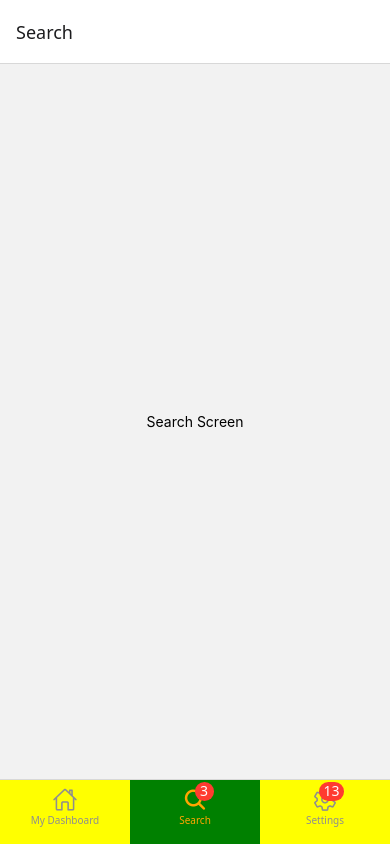
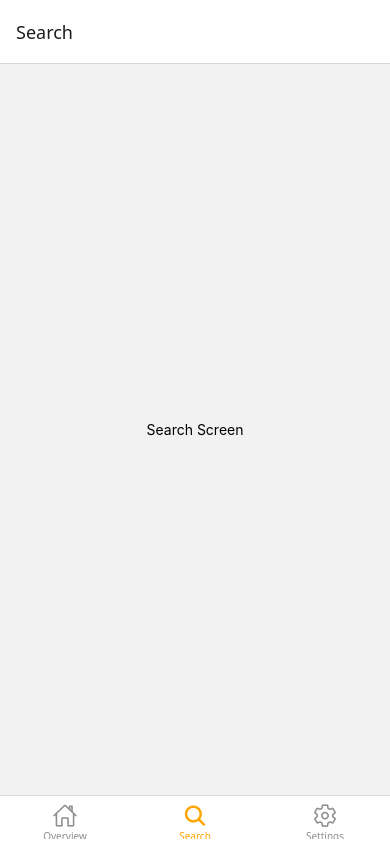
Before and after one commit to ManjeetSingh-02/learning-full-stack-mobile-development, a React Native app in the folder 02 - react_navigation/: screen / in a window 390 px wide. Built offline with nearby package versions, Linux system fonts and the light colour scheme.

Commit message:
Add DynamicBottomTabsWithStack component for integrated navigation

```diff
--- a/02 - react_navigation/src/App.tsx
+++ b/02 - react_navigation/src/App.tsx
@@ -4,6 +4,7 @@ import { StaticNativeStackNavigation } from '@/navigators/NativeStack/Static';
 import { StaticStackNavigation } from '@/navigators/Stack/Static';
 import { StaticBottomTabs } from './navigators/BottomTabs/Static';
 import { DynamicBottomTabs } from './navigators/BottomTabs/Dynamic';
+import { DynamicBottomTabsWithStack } from './navigators/BottomTabWithStack';
 
 export default function App() {
   return (
@@ -17,6 +18,7 @@ export default function App() {
 
     // BOTTOM TABS
     // <StaticBottomTabs />
-    <DynamicBottomTabs />
+    // <DynamicBottomTabs />
+    <DynamicBottomTabsWithStack />
   );
 }
--- /dev/null
+++ b/02 - react_navigation/src/navigators/BottomTabWithStack.tsx
@@ -0,0 +1,72 @@
+// internal-imports
+import UserScreen from '@/screens/User';
+import SearchScreen from '@/screens/Search';
+import SettingsScreen from '@/screens/Settings';
+import ProfileScreen from '@/screens/Profile';
+
+// external-imports
+import React from 'react';
+import { NavigationContainer } from '@react-navigation/native';
+import { createBottomTabNavigator } from '@react-navigation/bottom-tabs';
+import { createNativeStackNavigator } from '@react-navigation/native-stack';
+import { Ionicons } from '@expo/vector-icons';
+
+const Stack = createNativeStackNavigator();
+const Tab = createBottomTabNavigator();
+
+function MyStackScreen() {
+  return (
+    <Stack.Navigator initialRouteName="Profile" screenOptions={{ headerShown: false }}>
+      <Stack.Screen name="Profile" component={ProfileScreen} />
+      <Stack.Screen
+        name="User"
+        component={UserScreen}
+        initialParams={{
+          username: 'Guest',
+        }}
+      />
+    </Stack.Navigator>
+  );
+}
+
+function MyTabs() {
+  return (
+    <Tab.Navigator
+      initialRouteName="Search"
+      screenOptions={({ route }) => ({
+        tabBarActiveTintColor: 'orange',
+        tabBarIcon: ({ focused, color, size }) => (
+          <Ionicons
+            name={
+              route.name === 'Overview'
+                ? focused
+                  ? 'home'
+                  : 'home-outline'
+                : route.name === 'Search'
+                  ? focused
+                    ? 'search'
+                    : 'search-outline'
+                  : focused
+                    ? 'settings'
+                    : 'settings-outline'
+            }
+            size={size}
+            color={color}
+          />
+        ),
+      })}
+    >
+      <Tab.Screen name="Overview" component={MyStackScreen} />
+      <Tab.Screen name="Search" component={SearchScreen} />
+      <Tab.Screen name="Settings" component={SettingsScreen} />
+    </Tab.Navigator>
+  );
+}
+
+export function DynamicBottomTabsWithStack() {
+  return (
+    <NavigationContainer>
+      <MyTabs />
+    </NavigationContainer>
+  );
+}
```
